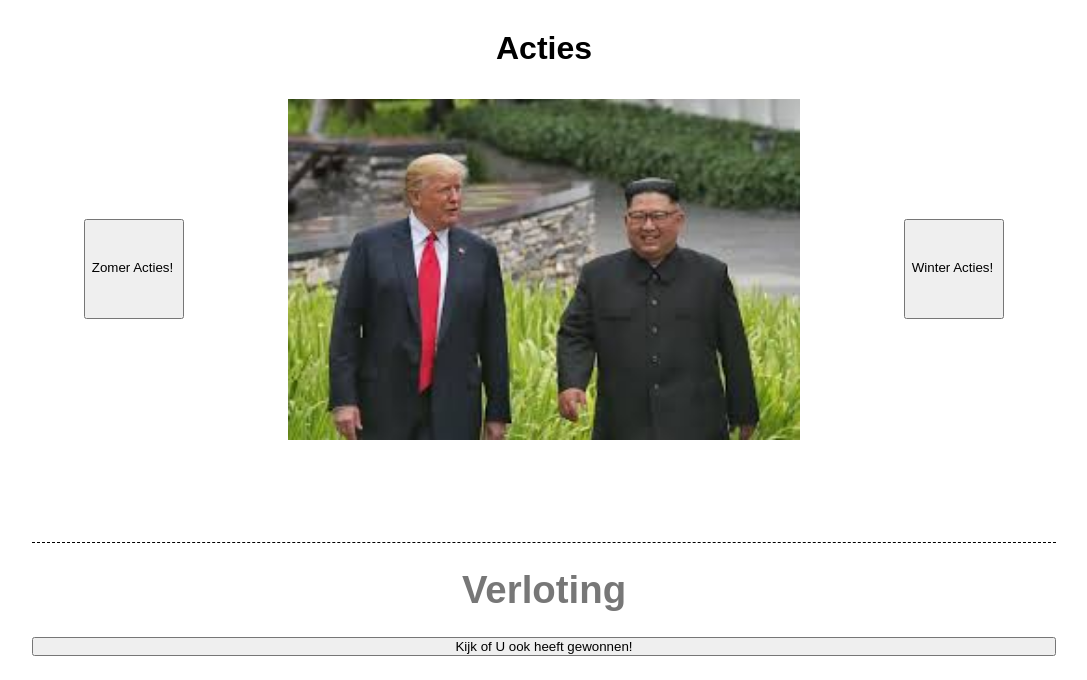
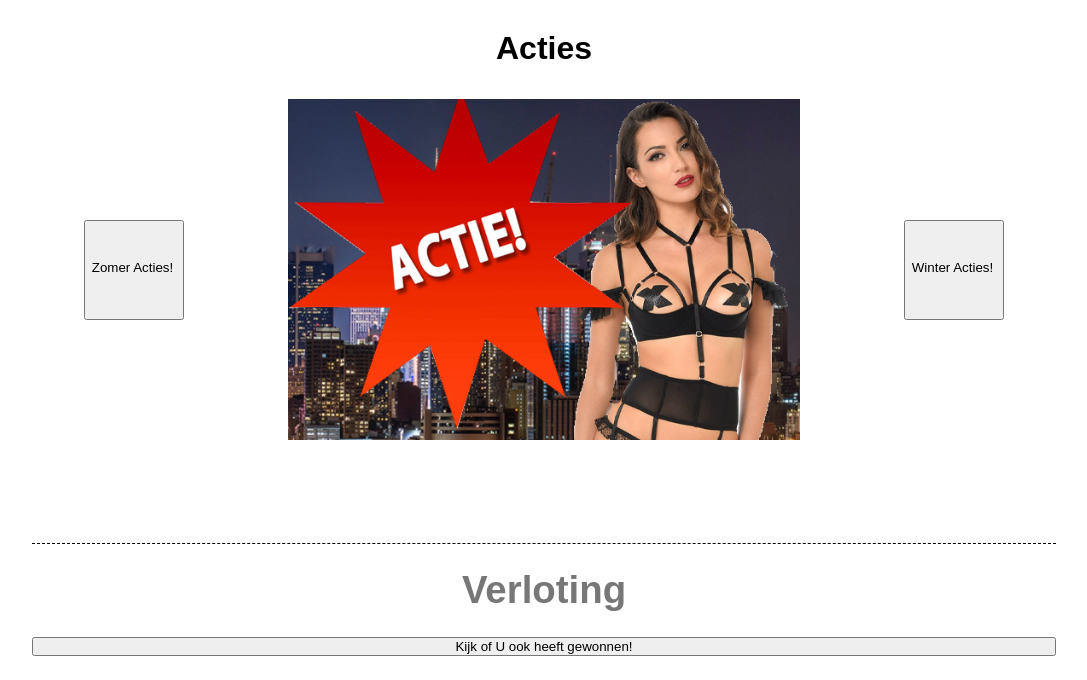
Before and after one commit to wouter141/FRESH-DEV-M-N-Bodyfashion, a PHP site: page /Site/Acties.php in a window 1280 px wide. Shown: the part 51-731 px from the top of the page, without its empty margins (96-1183 px from the left). Run offline with PHP 8.4, Linux system fonts and the light colour scheme.

Commit message:
Foto toegevoegd aan acties pagina

```diff
--- a/Site/Acties.php
+++ b/Site/Acties.php
@@ -14,7 +14,7 @@
       <div class="Main-Paragraaf">
         <div class="ActiesTop">
           <button type="button" name="button" class="ActiesButtons"><p>Zomer Acties!</p></button>
-          <img src="./components/images/index2.jpg" alt="IMAGE INSTERT HERE" class="ImageActies">
+          <img src="./components/images/acties.png" class="ImageActies">
           <button type="button" name="button" class="ActiesButtons"><p>Winter Acties!</p></button>
         </div>
         <div class="ActiesOnder">
```
Also changed, not shown: Site/components/images/acties.png (added).
